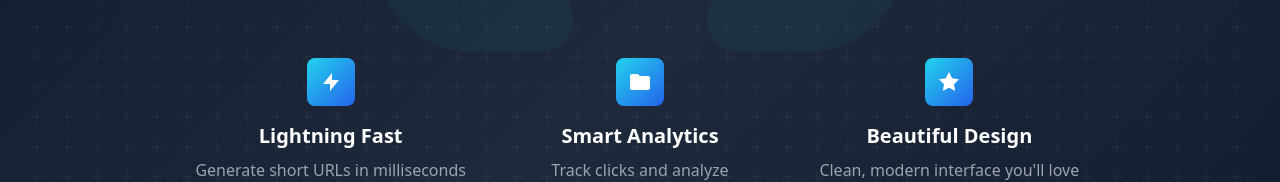
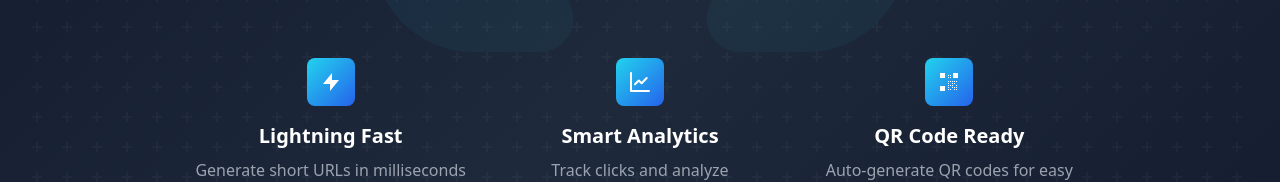
Before and after one commit to gsarthak0/url-shortner, a React (Vite) app: page / in a window 1280 px wide. Shown: the part 620-802 px from the top of the page. Built offline with nearby package versions, Linux system fonts and the light colour scheme.

Commit message:
Change in homepage feature fevicon

```diff
--- a/src/pages/landing.jsx
+++ b/src/pages/landing.jsx
@@ -117,24 +117,57 @@ const LandingPage = () => {
               <h3 className="text-xl font-semibold text-white mb-2">Lightning Fast</h3>
               <p className="text-gray-400">Generate short URLs in milliseconds</p>
             </div>
+
+            {/* Detailed Analytics Icon */}
             <div className="text-center">
               <div className="w-12 h-12 bg-gradient-to-br from-cyan-400 to-blue-600 rounded-lg mx-auto mb-4 flex items-center justify-center">
                 <svg width="24" height="24" viewBox="0 0 24 24" fill="none" className="text-white">
-                  <path d="M9 11H7l3-3 3 3h-2v8h-2v-8z" fill="currentColor"/>
-                  <path d="M20 6h-8l-2-2H4c-1.1 0-1.99.9-1.99 2L2 18c0 1.1.9 2 2 2h16c1.1 0 2-.9 2-2V8c0-1.1-.9-2-2-2z" fill="currentColor"/>
+                  <path d="M3 3v18h18" stroke="currentColor" strokeWidth="2" strokeLinecap="round" strokeLinejoin="round"/>
+                  <path d="M18.7 8l-5.1 5.2-2.8-2.7L7 14.3" stroke="currentColor" strokeWidth="2" strokeLinecap="round" strokeLinejoin="round"/>
                 </svg>
               </div>
               <h3 className="text-xl font-semibold text-white mb-2">Smart Analytics</h3>
               <p className="text-gray-400">Track clicks and analyze performance</p>
             </div>
+
+            {/* Detailed QR Code Icon */}
             <div className="text-center">
               <div className="w-12 h-12 bg-gradient-to-br from-cyan-400 to-blue-600 rounded-lg mx-auto mb-4 flex items-center justify-center">
                 <svg width="24" height="24" viewBox="0 0 24 24" fill="none" className="text-white">
-                  <path d="M12 2l3.09 6.26L22 9.27l-5 4.87 1.18 6.88L12 17.77l-6.18 3.25L7 14.14 2 9.27l6.91-1.01L12 2z" fill="currentColor"/>
+                  <rect x="3" y="3" width="5" height="5" fill="currentColor"/>
+                  <rect x="3" y="16" width="5" height="5" fill="currentColor"/>
+                  <rect x="16" y="3" width="5" height="5" fill="currentColor"/>
+                  <rect x="5" y="5" width="1" height="1" fill="white"/>
+                  <rect x="5" y="18" width="1" height="1" fill="white"/>
+                  <rect x="18" y="5" width="1" height="1" fill="white"/>
+                  <rect x="11" y="5" width="1" height="1" fill="currentColor"/>
+                  <rect x="13" y="5" width="1" height="1" fill="currentColor"/>
+                  <rect x="11" y="7" width="1" height="1" fill="currentColor"/>
+                  <rect x="13" y="7" width="1" height="1" fill="currentColor"/>
+                  <rect x="11" y="11" width="1" height="1" fill="currentColor"/>
+                  <rect x="13" y="11" width="1" height="1" fill="currentColor"/>
+                  <rect x="15" y="11" width="1" height="1" fill="currentColor"/>
+                  <rect x="17" y="11" width="1" height="1" fill="currentColor"/>
+                  <rect x="19" y="11" width="1" height="1" fill="currentColor"/>
+                  <rect x="11" y="13" width="1" height="1" fill="currentColor"/>
+                  <rect x="15" y="13" width="1" height="1" fill="currentColor"/>
+                  <rect x="17" y="13" width="1" height="1" fill="currentColor"/>
+                  <rect x="11" y="15" width="1" height="1" fill="currentColor"/>
+                  <rect x="13" y="15" width="1" height="1" fill="currentColor"/>
+                  <rect x="15" y="15" width="1" height="1" fill="currentColor"/>
+                  <rect x="19" y="15" width="1" height="1" fill="currentColor"/>
+                  <rect x="11" y="17" width="1" height="1" fill="currentColor"/>
+                  <rect x="15" y="17" width="1" height="1" fill="currentColor"/>
+                  <rect x="17" y="17" width="1" height="1" fill="currentColor"/>
+                  <rect x="19" y="17" width="1" height="1" fill="currentColor"/>
+                  <rect x="11" y="19" width="1" height="1" fill="currentColor"/>
+                  <rect x="13" y="19" width="1" height="1" fill="currentColor"/>
+                  <rect x="17" y="19" width="1" height="1" fill="currentColor"/>
+                  <rect x="19" y="19" width="1" height="1" fill="currentColor"/>
                 </svg>
               </div>
-              <h3 className="text-xl font-semibold text-white mb-2">Beautiful Design</h3>
-              <p className="text-gray-400">Clean, modern interface you'll love</p>
+              <h3 className="text-xl font-semibold text-white mb-2">QR Code Ready</h3>
+              <p className="text-gray-400">Auto-generate QR codes for easy sharing</p>
             </div>
           </div>
         </div>
```
